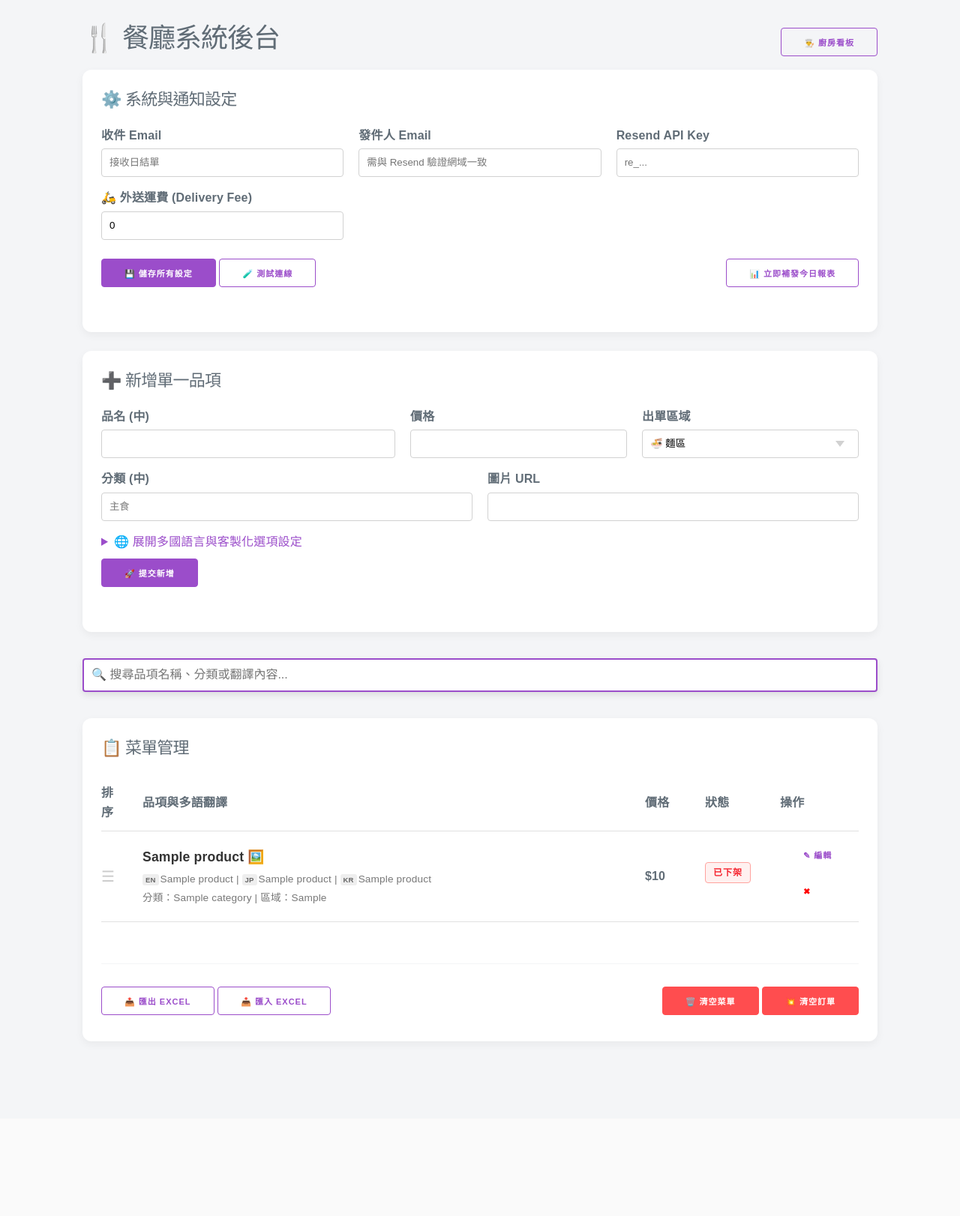
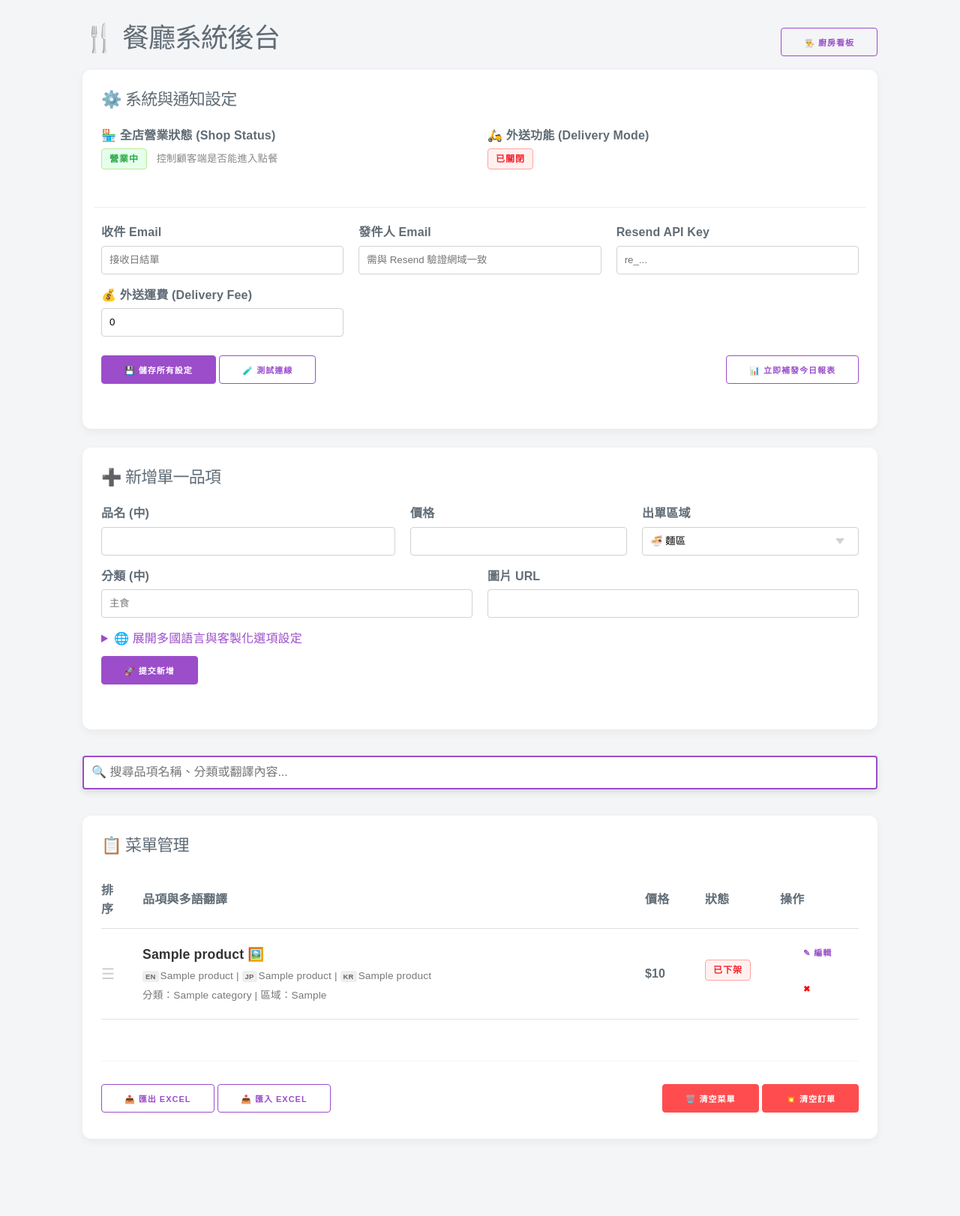
Before and after one commit to d11219208-del/qr, a Flask app: page /admin/ in a window 1280 px wide. Shown: the whole page at 75% size. Before the commit the page ends 1392 px from the top, so only its background shows below. Run offline with Flask 3, Linux system fonts and the light colour scheme; a database or web service that is not in the repository returns one stand-in record (values such as "Sample title"); some libraries are stand-ins or nearby versions.

Commit message:
Update admin.html
主要修改點：
新增「系統開關」區域：在「系統與通知設定」區塊上方，新增了 「全店營業狀態」 與 「外送功能」 兩個不需要刷新頁面的 AJAX 開關按鈕。

JavaScript 擴充：新增了 toggleConfig 函數，負責發送 POST 請求到後端並即時切換按鈕樣式（綠色/紅色）。

對應後端邏輯：此修改假設你的 routes/admin_routes.py 會有一個 /admin/toggle_config 的路由來接收 JSON 資料 (key) 並更新資料庫。

```diff
--- a/templates/admin.html
+++ b/templates/admin.html
@@ -30,7 +30,7 @@
         }
 
         /* 狀態與按鈕 */
-        .btn-sm { padding: 0 10px; height: 28px; line-height: 26px; font-size: 1.2rem; }
+        .btn-sm { padding: 0 10px; height: 28px; line-height: 26px; font-size: 1.2rem; cursor: pointer; transition: all 0.3s; }
         .status-on { background: #e6ffed; color: #28a745; border-color: #b7eb8f; }
         .status-off { background: #fff1f0; color: #f5222d; border-color: #ffa39e; }
         .alert { padding: 12px; background: #e6f7ff; color: #0050b3; border-radius: 6px; margin-bottom: 20px; border-left: 5px solid #1890ff; }
@@ -62,6 +62,28 @@
 
         <div class="card">
             <h4>⚙️ 系統與通知設定</h4>
+
+            <div class="row" style="border-bottom: 1px solid #eee; padding-bottom: 20px; margin-bottom: 20px;">
+                <div class="column">
+                    <label>🏪 全店營業狀態 (Shop Status)</label>
+                    {% set shop_open = config.get('shop_open', 1) %}
+                    <button type="button"
+                            class="btn-sm {{ 'status-on' if shop_open else 'status-off' }}"
+                            onclick="toggleConfig('shop_open', this, '營業中', '休息中')">
+                        {{ '營業中' if shop_open else '休息中' }}
+                    </button>
+                    <small style="color: #888; margin-left: 8px;">控制顧客端是否能進入點餐</small>
+                </div>
+                <div class="column">
+                    <label>🛵 外送功能 (Delivery Mode)</label>
+                    {% set delivery_on = config.get('enable_delivery', 0) %}
+                    <button type="button"
+                            class="btn-sm {{ 'status-on' if delivery_on else 'status-off' }}"
+                            onclick="toggleConfig('enable_delivery', this, '已開啟', '已關閉')">
+                        {{ '已開啟' if delivery_on else '已關閉' }}
+                    </button>
+                </div>
+            </div>
             <form method="POST">
                 <div class="row">
                     <div class="column"><label>收件 Email</label><input type="email" name="report_email" value="{{ config.get('report_email','') }}" placeholder="接收日結單"></div>
@@ -70,7 +92,7 @@
                 </div>
                 <div class="row">
                     <div class="column column-33">
-                        <label>🛵 外送運費 (Delivery Fee)</label>
+                        <label>💰 外送運費 (Delivery Fee)</label>
                         <input type="number" name="delivery_fee" value="{{ config.get('delivery_fee', 0) }}" placeholder="0" min="0">
                     </div>
                 </div>
@@ -196,7 +218,37 @@
             setTimeout(() => { msg.style.display = 'none'; }, 3000);
         }
 
-        // 上下架切換
+        // [新增] 通用設定開關 (如：全店營業狀態、外送開關)
+        // 後端需在 routes/admin_routes.py 實作 '/admin/toggle_config' 路由
+        function toggleConfig(key, btn, textOn, textOff) {
+            // 讓使用者知道正在處理中 (可選)
+            btn.style.opacity = '0.7';
+
+            fetch('/admin/toggle_config', {
+                method: 'POST',
+                headers: { 'Content-Type': 'application/json' },
+                body: JSON.stringify({ key: key })
+            })
+            .then(r => r.json())
+            .then(d => {
+                btn.style.opacity = '1';
+                if(d.status === 'success') {
+                    // d.new_value 應該回傳 boolean
+                    const isOn = d.new_value;
+                    btn.className = isOn ? 'btn-sm status-on' : 'btn-sm status-off';
+                    btn.innerText = isOn ? textOn : textOff;
+                } else {
+                    alert('設定更新失敗：' + d.message);
+                }
+            })
+            .catch(err => {
+                btn.style.opacity = '1';
+                console.error(err);
+                alert('連線錯誤，請稍後再試');
+            });
+        }
+
+        // 產品上下架切換
         function toggleProduct(pid, btn) {
             fetch('/admin/toggle_product/' + pid, { method: 'POST' })
             .then(r => r.json()).then(d => {
```
